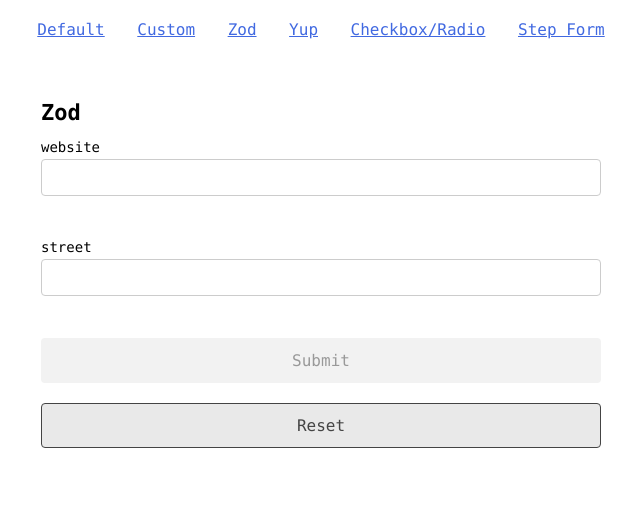
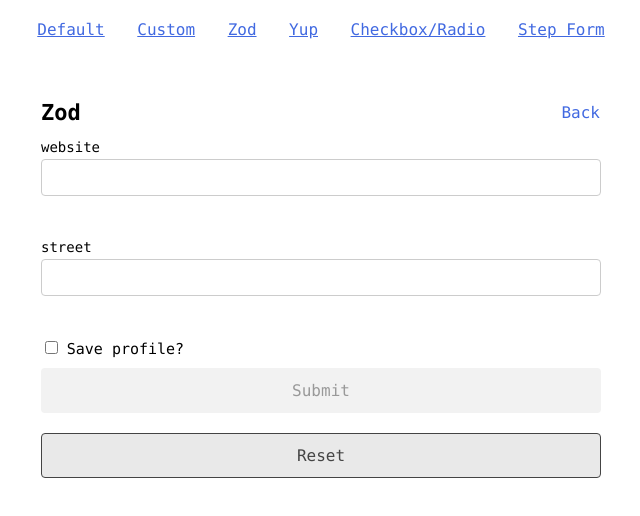
Before and after one commit to platypusrex/react-form-ally, a React (Vite) app in the folder examples/form-hook/: page /step-form-two in a window 1280 px wide. Shown: the top 516 px of the page, without its empty margins (319-959 px from the left). Built offline with nearby package versions, Linux system fonts and the light colour scheme.

Commit message:
fix: mismatch form values on initial render

```diff
--- a/examples/form-hook/src/components/SelectField/SelectField.tsx
+++ b/examples/form-hook/src/components/SelectField/SelectField.tsx
@@ -26,7 +26,7 @@ export const SelectField = React.forwardRef<any, SelectFieldProps>(
         value={value}
         className={`select ${error ? 'error' : ''}`}
         name={name}
-        id="state-input"
+        id={id}
         onBlur={onBlur}
         onChange={onChange}
       >
--- a/examples/form-hook/src/forms/StepFormOne/StepFormOne.tsx
+++ b/examples/form-hook/src/forms/StepFormOne/StepFormOne.tsx
@@ -4,11 +4,12 @@ import { Button } from '../../components/Button';
 import { UserRegistrationForm, userRegistrationForm } from '../../sharedForms';
 
 export const StepFormOne: React.FC = () => {
-  const { registerInput, errors, onSubmit, onReset, valid, setFieldValue } = userRegistrationForm();
+  const { registerInput, errors, onSubmit, onReset, setFieldValue, values } =
+    userRegistrationForm();
 
   useEffect(() => {
-    setFieldValue('name', 'Frank');
-  }, []);
+    if (!values.name) setFieldValue('name', 'Frank');
+  }, [values]);
 
   const handleSubmit = (formValues: UserRegistrationForm) => {
     alert(JSON.stringify(formValues, null, 2));
@@ -44,7 +45,7 @@ export const StepFormOne: React.FC = () => {
             {...registerInput('password', { type: 'password', id: 'password' })}
           />
         </div>
-        <Button disabled={!valid} href="/step-form-two" style={{ marginBottom: 20 }}>
+        <Button href="/step-form-two" style={{ marginBottom: 20 }}>
           Next
         </Button>
       </form>
--- a/examples/form-hook/src/forms/StepFormTwo/StepFormTwo.tsx
+++ b/examples/form-hook/src/forms/StepFormTwo/StepFormTwo.tsx
@@ -2,9 +2,11 @@ import React from 'react';
 import { TextField } from '../../components/TextField';
 import { Button } from '../../components/Button';
 import { UserRegistrationForm, userRegistrationForm } from '../../sharedForms';
+import styles from '../CheckboxAndRadio/style.module.css';
 
 export const StepFormTwo: React.FC = () => {
-  const { registerInput, errors, onSubmit, onReset, valid, values } = userRegistrationForm();
+  const { registerInput, registerCheckbox, errors, onSubmit, onReset, valid } =
+    userRegistrationForm();
 
   const handleSubmit = (formValues: UserRegistrationForm) => {
     alert(JSON.stringify(formValues, null, 2));
@@ -21,6 +23,9 @@ export const StepFormTwo: React.FC = () => {
         }}
       >
         <h1>Zod</h1>
+        <Button variant="link" href="/step-form-one">
+          Back
+        </Button>
       </div>
       <form className="form" onSubmit={onSubmit(handleSubmit)} onReset={onReset}>
         <TextField
@@ -33,6 +38,12 @@ export const StepFormTwo: React.FC = () => {
           error={errors.street}
           {...registerInput('street', { type: 'text', id: 'street' })}
         />
+        <div className={styles.inputGroup}>
+          <label htmlFor="save-profile">
+            <input {...registerCheckbox('saveProfile', { type: 'checkbox', id: 'save-profile' })} />
+            Save profile?
+          </label>
+        </div>
         <Button disabled={!valid} style={{ marginBottom: 20 }}>
           Submit
         </Button>
--- a/examples/form-hook/src/main.tsx
+++ b/examples/form-hook/src/main.tsx
@@ -4,9 +4,9 @@ import { BrowserRouter as Router } from 'react-router-dom';
 import { App } from './App';
 
 ReactDOM.createRoot(document.getElementById('root') as HTMLElement).render(
-  <React.StrictMode>
-    <Router>
-      <App />
-    </Router>
-  </React.StrictMode>
+  // <React.StrictMode>
+  <Router>
+    <App />
+  </Router>
+  // </React.StrictMode>
 );
--- a/examples/form-hook/src/sharedForms/userRegistrationForm.ts
+++ b/examples/form-hook/src/sharedForms/userRegistrationForm.ts
@@ -15,25 +15,27 @@ export const schema = z.object({
     ),
   website: z.string().url().optional().or(z.literal('')),
   street: z
-    .custom((val) => !POBoxRegex.test(val as string), 'No PO box allowed')
-    .optional()
-    .or(z.literal('')),
+    .string()
+    .min(1, 'street is required')
+    .refine((val) => !POBoxRegex.test(val as string), 'No PO box allowed'),
   email: z.string().min(1, 'email is required').email(),
   password: z
     .string()
     .min(1, 'password is required')
     .regex(/\b123123\b/, 'password has to match 123123'),
+  saveProfile: z.boolean(),
 });
 
-export const initialValues = {
+export type UserRegistrationForm = z.infer<typeof schema>;
+
+export const initialValues: UserRegistrationForm = {
   name: '',
   website: '',
   street: '',
   email: '',
   password: '',
+  saveProfile: false,
 };
-
-export type UserRegistrationForm = z.infer<typeof schema>;
 
 export const userRegistrationForm = createFormHook<UserRegistrationForm>({
   input: {
--- a/packages/hook/src/hooks/_useFormInternal.ts
+++ b/packages/hook/src/hooks/_useFormInternal.ts
@@ -331,9 +331,15 @@ export const _useFormInternal = <TValues extends FormValues<any> = FormValues<an
     options?: RegisterInputOptions
   ): RegisterInputResult => {
     const ref = (node: HTMLInputElement | HTMLSelectElement) => {
+      const value = store.getSnapshot().values[fieldName];
       if (node && !fieldRefs[fieldName]) {
         fieldRefs[fieldName] = node;
-        node.value = store.getSnapshot().values[fieldName];
+        node.value = value;
+      }
+
+      const nodeValue = node?.value || (node as HTMLInputElement)?.defaultValue;
+      if (node && nodeValue !== value) {
+        node.value = value;
       }
     };
 
@@ -353,9 +359,15 @@ export const _useFormInternal = <TValues extends FormValues<any> = FormValues<an
     options?: RegisterCheckboxOptions
   ): RegisterCheckboxResult => {
     const ref = (node: HTMLInputElement) => {
+      const value = store.getSnapshot().values[fieldName];
       if (node && !fieldRefs[fieldName]) {
         fieldRefs[fieldName] = node;
-        node.checked = store.getSnapshot().values[fieldName];
+        node.checked = value;
+      }
+
+      const nodeChecked = node?.checked ?? node?.defaultChecked;
+      if (node && nodeChecked !== value) {
+        node.value = value;
       }
     };
 
@@ -375,10 +387,17 @@ export const _useFormInternal = <TValues extends FormValues<any> = FormValues<an
     options: RegisterRadioOptions
   ): RegisterRadioResult => {
     const ref = (node: HTMLInputElement) => {
+      const fieldRef = fieldRefs?.[fieldName]?.find((n: Node) => n === node);
+      const value = store.getSnapshot().values[fieldName];
       if (node) {
-        if (fieldRefs?.[fieldName]?.find((n: any) => n === node)) return;
+        if (fieldRef) return;
         fieldRefs[fieldName] = !fieldRefs[fieldName] ? [node] : [...fieldRefs[fieldName], node];
-        node.checked = store.getSnapshot().values[fieldName] === node.value;
+        node.checked = value === node.value;
+      }
+
+      const nodeChecked = node?.checked ?? node?.defaultChecked;
+      if (node && nodeChecked !== (value === node?.value)) {
+        node.checked = value === node.value;
       }
     };
 
@@ -395,7 +414,7 @@ export const _useFormInternal = <TValues extends FormValues<any> = FormValues<an
 
   // validate any form field populated with a value by default on initial render
   useEffect(() => {
-    const { valid } = validateForm(initialValues);
+    const { valid } = validateForm(state.values);
     if (!valid) {
       store.setState((ps) => ({ ...ps, valid })).emit();
     }
```
